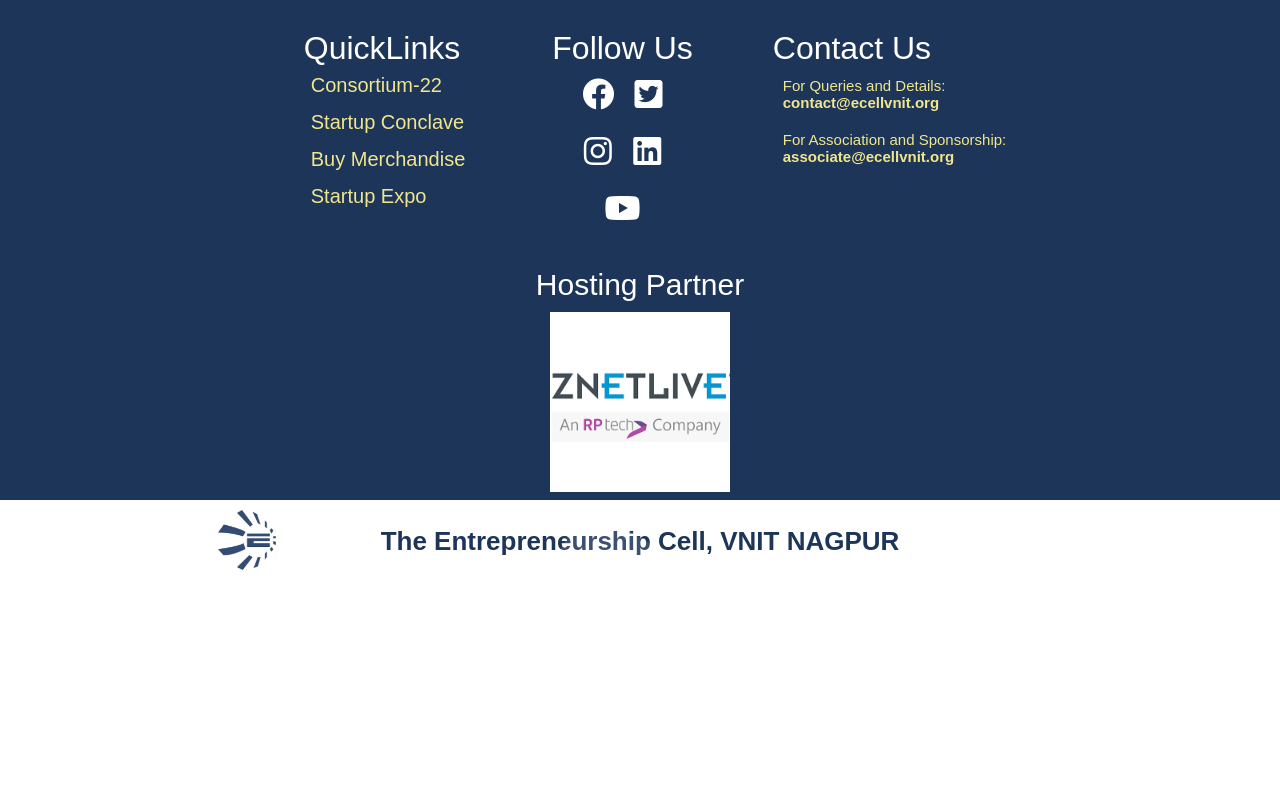
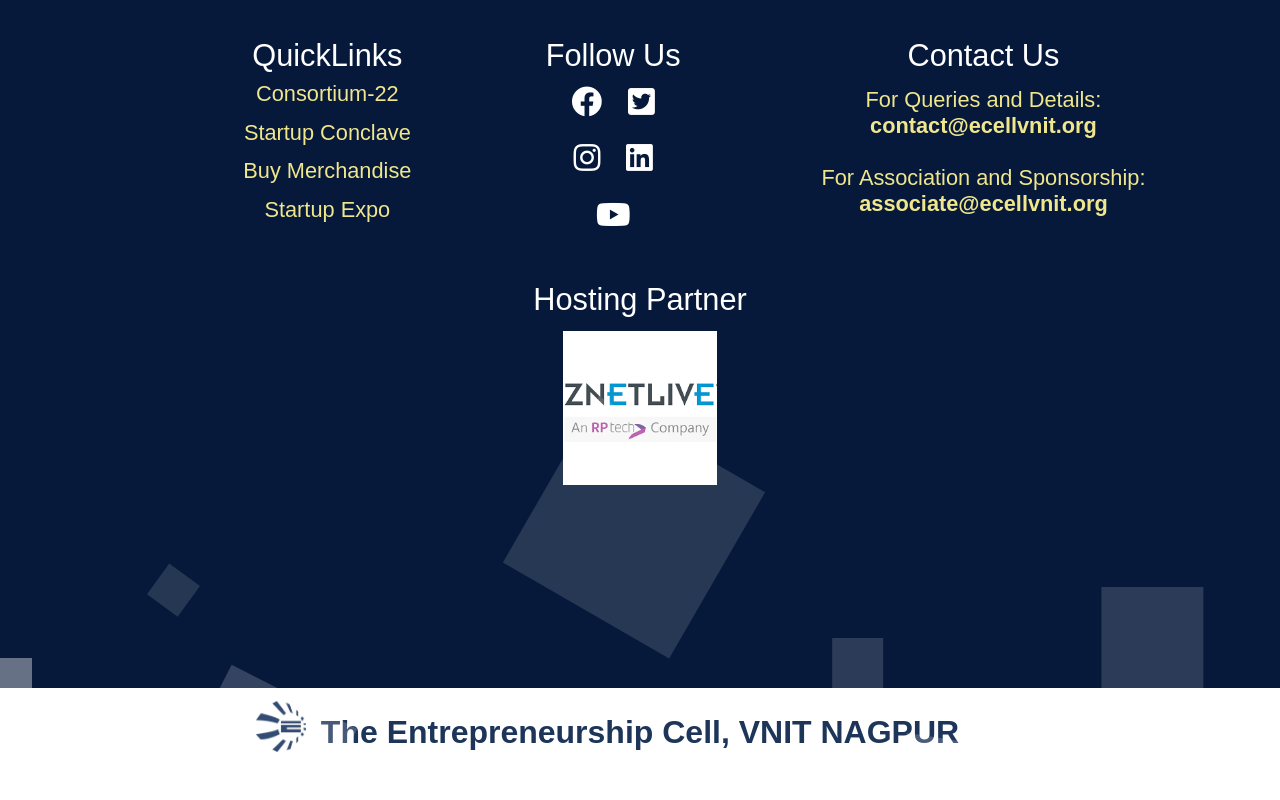
Before and after one commit to DweejaReddy/Footer, a plain HTML site: page index.html in a window 1280 px wide. Drawn offline with Linux system fonts and the light colour scheme.

Commit message:
Update footer_style.css

```diff
--- a/footer_style.css
+++ b/footer_style.css
@@ -4,8 +4,8 @@
 }
 .bg {
   width: 100vw;
-  height: 500px;
-  background-color: rgb(30, 53, 90);
+  height: 86vh;
+  background-color: rgb(6, 25, 59);
 }
 
 .navbar {
@@ -13,28 +13,37 @@
   flex-direction: row;
   font-family: sans-serif;
   justify-content: center;
-  font-size: 2em;
+  text-align: center;
+  font-size: 2.4vw;
   color: white;
-  padding: 30px;
-  margin-left: 40px;
+  padding: 3vw;
+  margin-left: 9vw;
 }
 .navitem {
-  padding: 0px 40px;
+  padding: 0px 5vw;
 }
 .item {
   font: sans-serif;
   display: flex;
   flex-direction: column;
-  font-size: 20px;
-  padding: 7px;
+  align-items: center;
+  font-size: 1.7vw;
+  padding: 0.5vw;
   color: khaki;
 }
 .row1 {
   display: flex;
   flex-direction: row;
-  justify-content: space-evenly;
-  padding: 10px;
+  justify-content: center;
+  padding: 0.8vw;
 }
+.fb,.insta{
+  padding-right: 1vw;
+}
+.twitter,.linkedin{
+  padding-left: 1vw;
+}
+
 .fb:hover {
   color: rgb(53, 105, 216);
 }
@@ -61,8 +70,8 @@
     color: #ff0000;
 }
 .email {
-  font-size: 15px;
-  padding: 10px;
+  font-size: 1.7vw;
+  padding: 1vw;
   color: khaki;
 }
 .hp{
@@ -70,33 +79,33 @@
     justify-content: center;
     align-items: center;
     flex-direction: column;
-    font-size: 30px;
+    font-size: 2.4vw;
     font-family: sans-serif;
     color: white;
 }
 .hp img{
-    padding-top: 10px;
-    width: 180px;
+    padding-top: 1vw;
+    width: 12vw;
 }
 .bg2{
     background-color:white;
     width: 100vw;
-    height: 76px;
+    height: 5vw;
 }
 .bg2 img{
-    height: 60px;
+    height: 4vw;
     display: flex;
     position: relative;
-    left: 17%;
-    top: 10px;
+    left: 20vw;
+    top: 1vw;
 }
 .foot{
     font-family: sans-serif;
     font-weight: bolder;
     display: flex;
     justify-content: center;
-    font-size: 26px;
-    margin-top: -50px;
+    font-size: 2.5vw;
+    margin-top: -3vw;
     color: rgb(30, 53, 90);
 }
 
@@ -113,48 +122,49 @@
 	position: absolute;
 	display: block;
 	list-style: none;
-	width: 25px;
-	height: 25px;
+	width: 2.5vw;
+	height: 2.5vw;
 	background: rgba(255, 255, 255, 0.2);
 	animation: animate 20s linear infinite;
-	bottom: -150px;
+	bottom: -7vw;
 }
 .box-area li:nth-child(1) {
 	left: 86%;
-	width: 80px;
-	height: 80px;
+	width: 8vw;
+	height: 8vw;
 	animation-delay: 0s;
 }
 .box-area li:nth-child(2) {
 	left: 12%;
-	width: 30px;
-	height: 30px;
+	width: 3vw;
+	height: 3vw;
 	animation-delay: 1.5s;
 	animation-duration: 10s;
 }
 .box-area li:nth-child(3) {
 	left: 70%;
-	width: 100px;
-	height: 100px;
-	animation-delay: 5.5s;
+	width: 10vw;
+	height: 10vw;
+	animation-delay: 4.5s;
 }
 .box-area li:nth-child(4) {
 	left: 42%;
-	width: 150px;
-	height: 150px;
+	width: 15vw;
+	height: 15vw;
 	animation-delay: 0s;
 	animation-duration: 15s;
+  margin-top: -3vw;
 }
 .box-area li:nth-child(5) {
 	left: 65%;
-	width: 40px;
-	height: 40px;
+	width: 4vw;
+	height: 4vw;
 	animation-delay: 0s;
 }
 .box-area li:nth-child(6) {
 	left: 15%;
-	width: 110px;
-	height: 110px;
+	width: 11vw;
+	height: 11vw;
 	animation-delay: 3.5s;
 }
 @keyframes animate {
@@ -167,3 +177,19 @@
 		opacity: 0;
 	}
 }
+
+@media screen and (max-width:800px) {
+  .bg{
+    height: 40vw;
+  }
+  .box-area li {
+    position: absolute;
+    display: block;
+    list-style: none;
+    width: 2.5vw;
+    height: 2.5vw;
+    background: rgba(255, 255, 255, 0.2);
+    animation: animate 20s linear infinite;
+    top: 40vw;
+  }
+}
```
